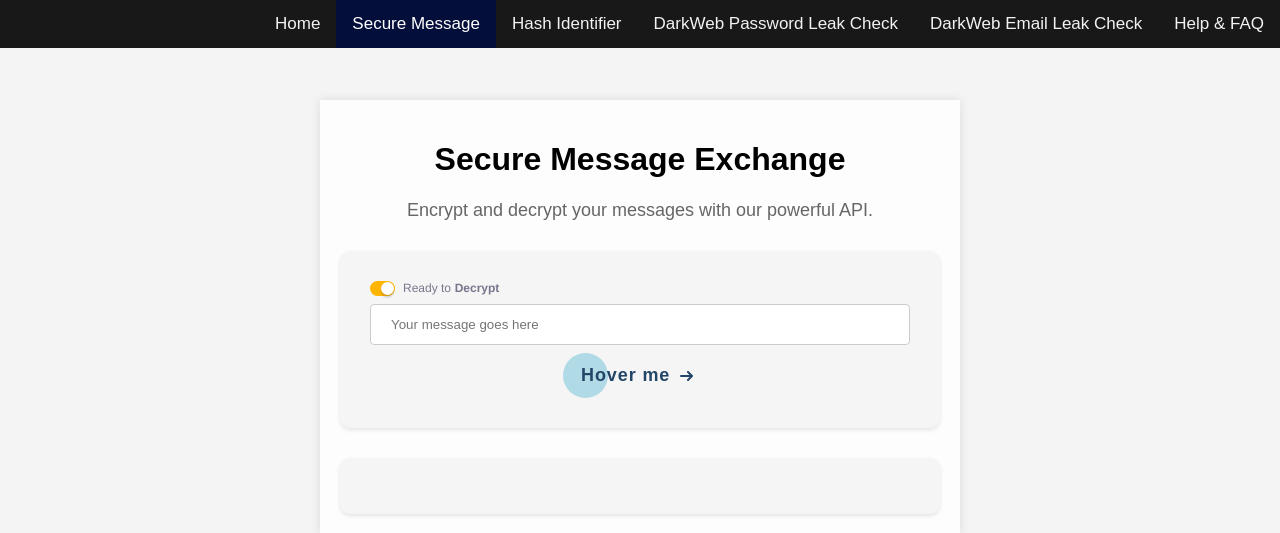
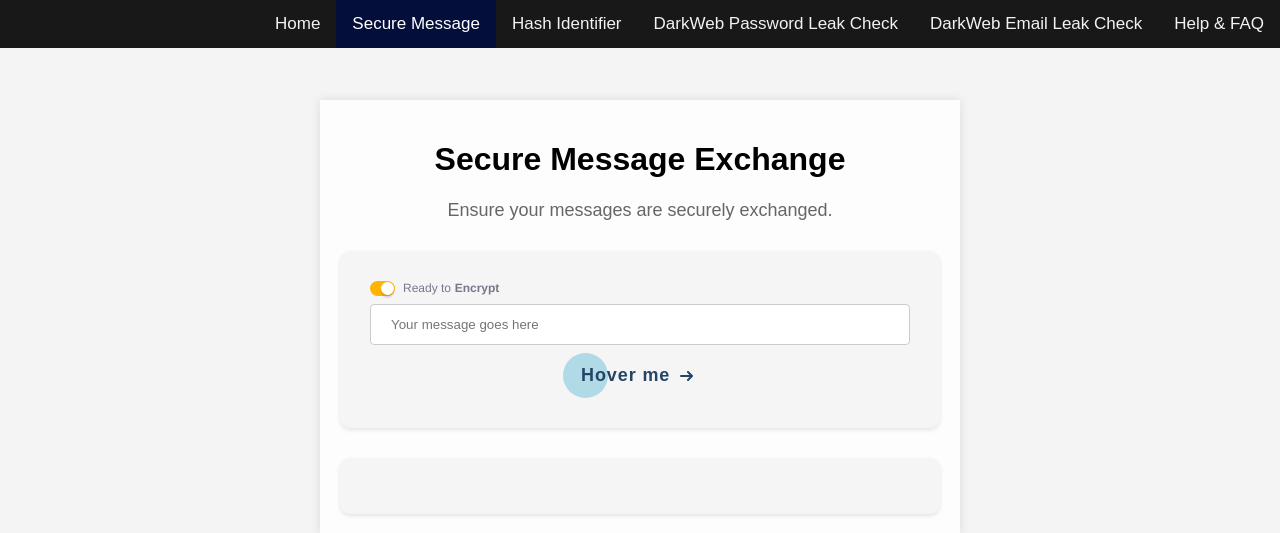
Before and after one commit to spaulll/CyberHUB, a Flask app: page /securemessage in a window 1280 px wide. Shown: the top 533 px of the page. Run offline with Flask 3, Linux system fonts and the light colour scheme; some web fonts are replaced.

Commit message:
feat: new UI and feedback msg

```diff
--- a/static/js/messageEncode.js
+++ b/static/js/messageEncode.js
@@ -24,7 +24,7 @@ const fetchDataEN = async (event) => {
     let responseData = await response.json();
     console.log(responseData);
     const messagep = String(responseData.message);
-    DataDisplay.innerHTML = messagep;
+    DataDisplay.innerHTML = "<span> Your encrypted message is: </span> <strong>" + messagep + "</strong>";
   } catch (error) {
     console.error('Error:', error);
   }
@@ -47,12 +47,18 @@ const fetchDataDN = async (event) => {
     console.log(response.status);
     let responseData = await response.json();
     console.log(responseData);
-    const messagep = String(atob(responseData.message));
-    DataDisplay.innerHTML = messagep;
+    if (responseData.status !== "failed") {
+      const messagep = String(atob(responseData.message));
+      DataDisplay.innerHTML = "<span> Your decrypted message is: </span> <strong>" + messagep + "</strong>";
+    } else {
+      DataDisplay.innerHTML = "<span> Decryption failed: </span> <strong>" + responseData.error + "</strong>";
+    }
+
   } catch (error) {
     console.error('Error:', error);
   }
 };
+
 
 toggleSwitch.addEventListener('change', () => {
   toggleText.forEach(text => text.classList.toggle('active'));
--- a/templates/securemessage.html
+++ b/templates/securemessage.html
@@ -1,7 +1,7 @@
 {% extends 'navigation.html' %} {% block body %}
 <div class="container">
   <h1>Secure Message Exchange</h1>
-  <p class="description">Encrypt and decrypt your messages with our powerful API.</p>
+  <p class="description">Ensure your messages are securely exchanged.</p>
   <div class="form-container">
     <form method="POST" action="{{ url_for('securemessage') }}">
       <div class="checkbox-wrapper-35">
@@ -9,8 +9,8 @@
         <label for="switch">
           <span class="switch-x-text">Ready to </span>
           <span class="switch-x-toggletext">
-            <span class="switch-x-unchecked"><span class="switch-x-hiddenlabel">Unchecked: </span>Encrypt</span>
-            <span class="switch-x-checked"><span class="switch-x-hiddenlabel">Checked: </span>Decrypt</span>
+            <span class="switch-x-unchecked"><span class="switch-x-hiddenlabel">Unchecked: </span>Dencrypt</span>
+            <span class="switch-x-checked"><span class="switch-x-hiddenlabel">Checked: </span>Encrypt</span>
           </span>
         </label>
       </div>
@@ -213,7 +213,7 @@
     height: 15px;
     overflow: hidden;
     position: relative;
-    width: 50px;
+    width: 55px;
   }
 
   .checkbox-wrapper-35 .switch + label .switch-x-unchecked,
```
